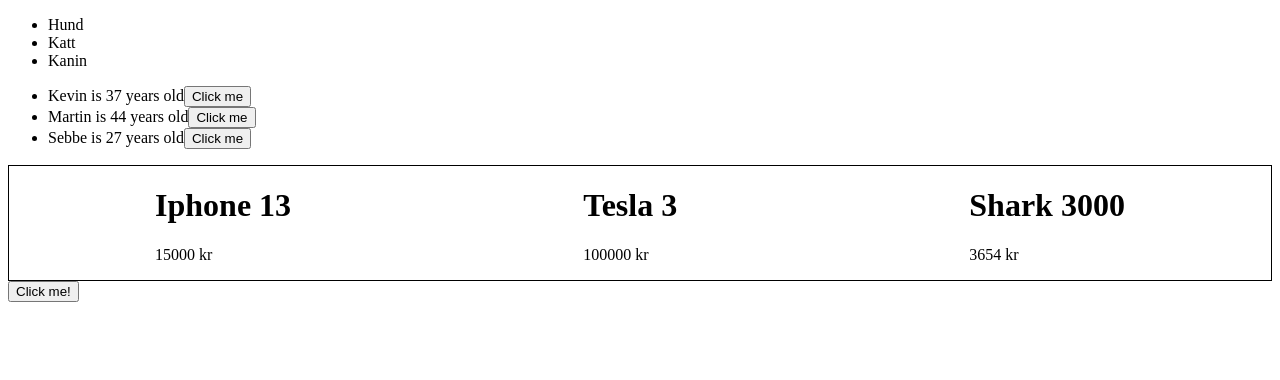
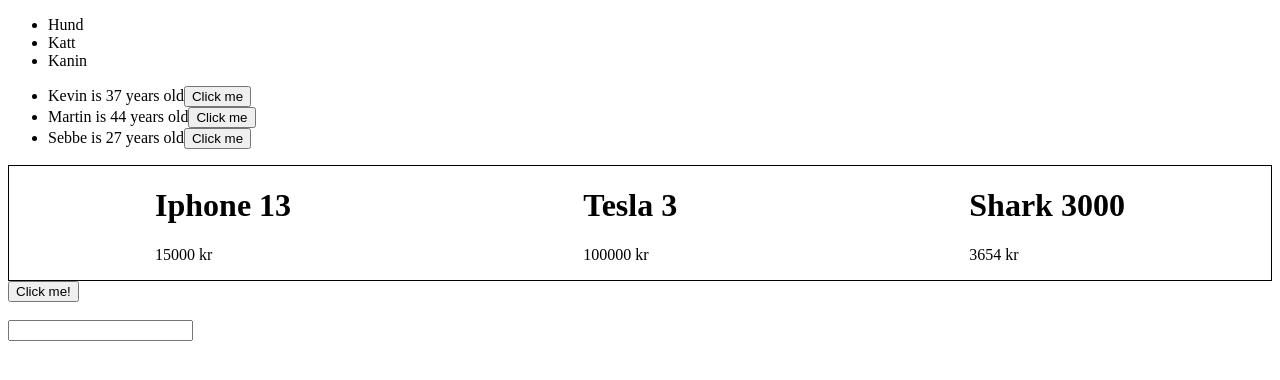
Before and after one commit to Hultberg80/react-19-practise, a React (Vite) app in the folder client/: page / in a window 1280 px wide. Shown: the top 380 px of the page. Built offline with nearby package versions, Linux system fonts and the light colour scheme.

Commit message:
inputfield

```diff
--- a/client/src/App.jsx
+++ b/client/src/App.jsx
@@ -1,7 +1,8 @@
 import Animals from "./Animals.jsx"
 import Buttons from "./Buttons.jsx"
 import Lists from "./components/Lists.jsx"
-import AlertButton from "./ClickEvent.jsx"
+import AlertButton from "./AlertButton.jsx"
+import Inputfield from "./Inputfield.jsx"
 
 function App(){
 
@@ -11,6 +12,9 @@ function App(){
       <Buttons />
       <Lists />
       <AlertButton />
+      <br />
+      <br />
+      <Inputfield />
     </div>
   )
 }
--- /dev/null
+++ b/client/src/Inputfield.jsx
@@ -0,0 +1,15 @@
+
+//Inputfält - Skapa en komponent med ett inputfält som visar det aktuella värdet i realtid under fältet när användaren skriver.
+
+function Inputfield(){
+
+    function handleChange(e){
+        console.log("värde: ", e.target.value)
+    }
+
+    return <>
+    <input type="text" onChange={handleChange} />
+    </>
+}
+
+export default Inputfield
```
Also changed, not shown: client/src/AlertButton.jsx (renamed from client/src/ClickEvent.jsx).
